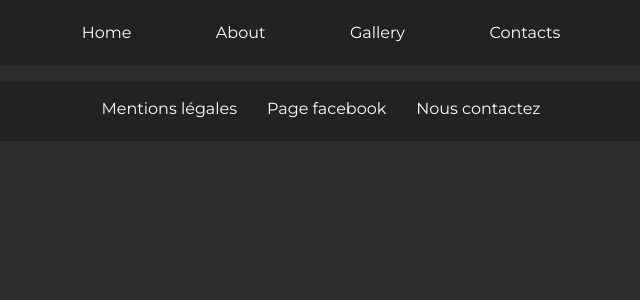
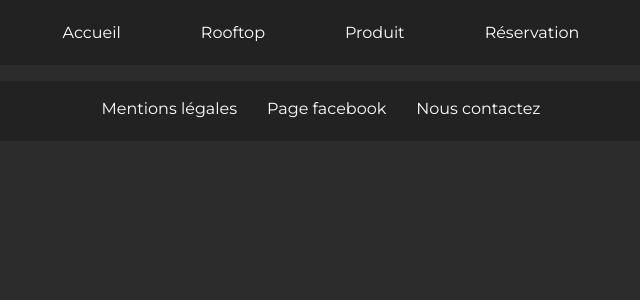
Before and after one commit to DylanBourbotte/barsanstitre, a PHP site: page /index.php in a window 1280 px wide. Shown: the top 300 px of the page, without its empty margins (319-959 px from the left). Run offline with PHP 8.4, Linux system fonts and the light colour scheme.

Commit message:
ajout du php

```diff
--- a/config.php
+++ b/config.php
@@ -6,5 +6,12 @@ $footernav = [
     "contact.php" => "Nous contactez",
 ];
 
+$headernav = [
+    "#home" => "Accueil",
+    "#rooftop" => "Rooftop",
+    "#product" => "Produit",
+    "#reservation" =>"Réservation",
+];
+
 
 ?>
--- a/header.php
+++ b/header.php
@@ -12,10 +12,11 @@
   <div id="pagewrap">
     <nav>
       <ul>
-        <li><a href="#">Home</a></li>
-        <li><a href="#">About</a></li>
-        <li><a href="#">Gallery</a></li>
-        <li><a href="#">Contacts</a></li>
+        <?php
+            foreach ($headernav as $key => $value) {
+                echo "<li><a href=".$key.">".$value."</a></li>";
+            };
+        ?>
       </ul>
     </nav>
   </div>
```
